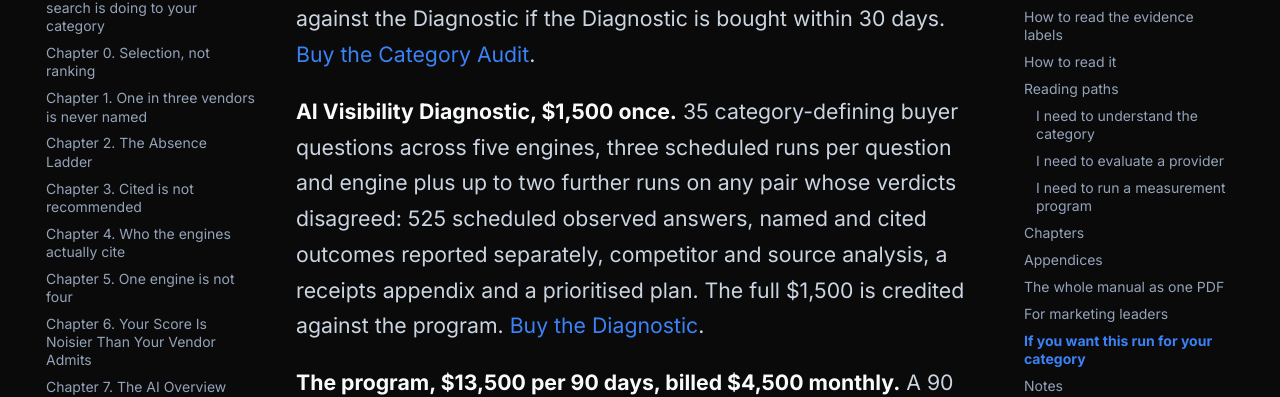
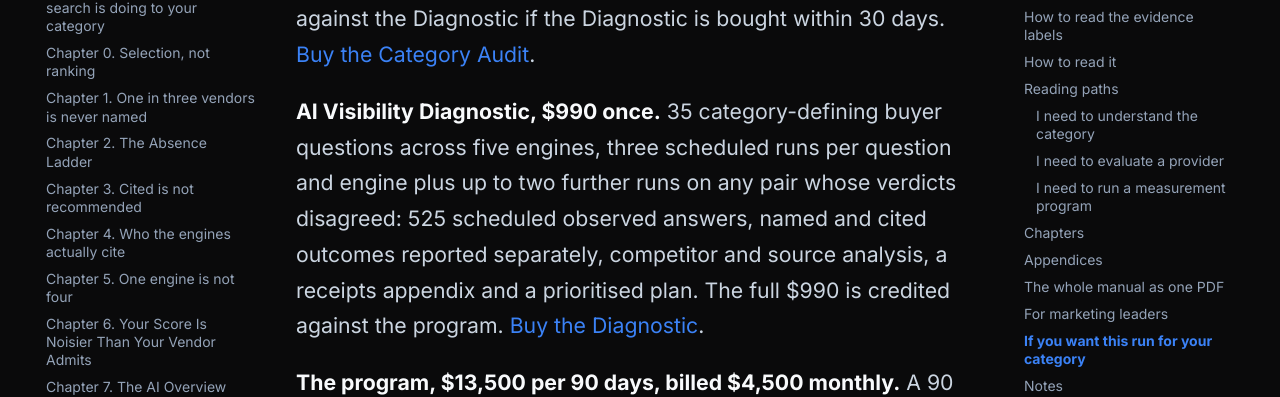
Before and after one commit to Broadcastwell/absence-manual, an MkDocs documentation site: the page built from docs/index.md, in a window 1280 px wide and 900 px high, scrolled down 7034 px. Shown: the part 162-559 px from the top of the window. Built offline with MkDocs 1.6.1 and Material for MkDocs 9.7.7, drawn with Linux system fonts in a browser that asks for light colours; comment, search, counter and statistics services are not loaded.

Commit message:
Reprice the Diagnostic to $990 on the manual landing page

```diff
--- a/docs/index.md
+++ b/docs/index.md
@@ -116,7 +116,7 @@ Start with the [free 10-question check](https://audit.broadcastwell.com): ten bu
 
 **Category Audit, $490 once.** One category, ten buyer questions, five engines, three measured runs. Which vendors the engines named instead with counts, which of the ten questions you lose, the sources the engines read, your position on the absence ladder, and a written findings document with three prioritised fixes, within 48 hours of the category being confirmed. The full $490 is credited against the Diagnostic if the Diagnostic is bought within 30 days. [Buy the Category Audit](https://buy.stripe.com/dRm7sM3R23Mo0Dv6sDds400).
 
-**AI Visibility Diagnostic, $1,500 once.** 35 category-defining buyer questions across five engines, three scheduled runs per question and engine plus up to two further runs on any pair whose verdicts disagreed: 525 scheduled observed answers, named and cited outcomes reported separately, competitor and source analysis, a receipts appendix and a prioritised plan. The full $1,500 is credited against the program. [Buy the Diagnostic](https://buy.stripe.com/4gM7sMgDOdmYbi93grds401).
+**AI Visibility Diagnostic, $990 once.** 35 category-defining buyer questions across five engines, three scheduled runs per question and engine plus up to two further runs on any pair whose verdicts disagreed: 525 scheduled observed answers, named and cited outcomes reported separately, competitor and source analysis, a receipts appendix and a prioritised plan. The full $990 is credited against the program. [Buy the Diagnostic](https://buy.stripe.com/4gM7sMgDOdmYbi93grds401).
 
 **The program, $13,500 per 90 days, billed $4,500 monthly.** A 90 day initial term, then month to month. Sold by conversation at [broadcastwell.com/contact](https://broadcastwell.com/contact).
 
```
